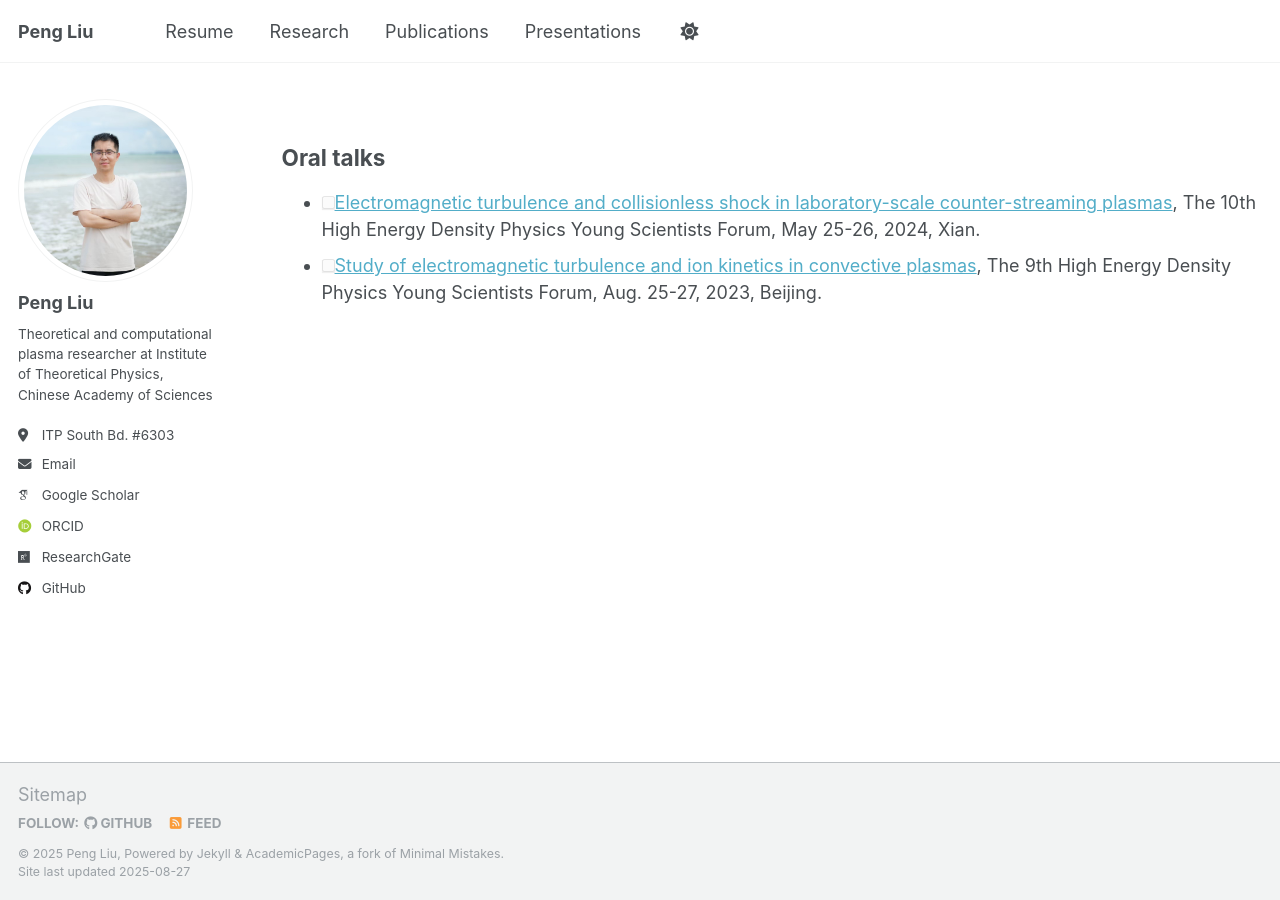
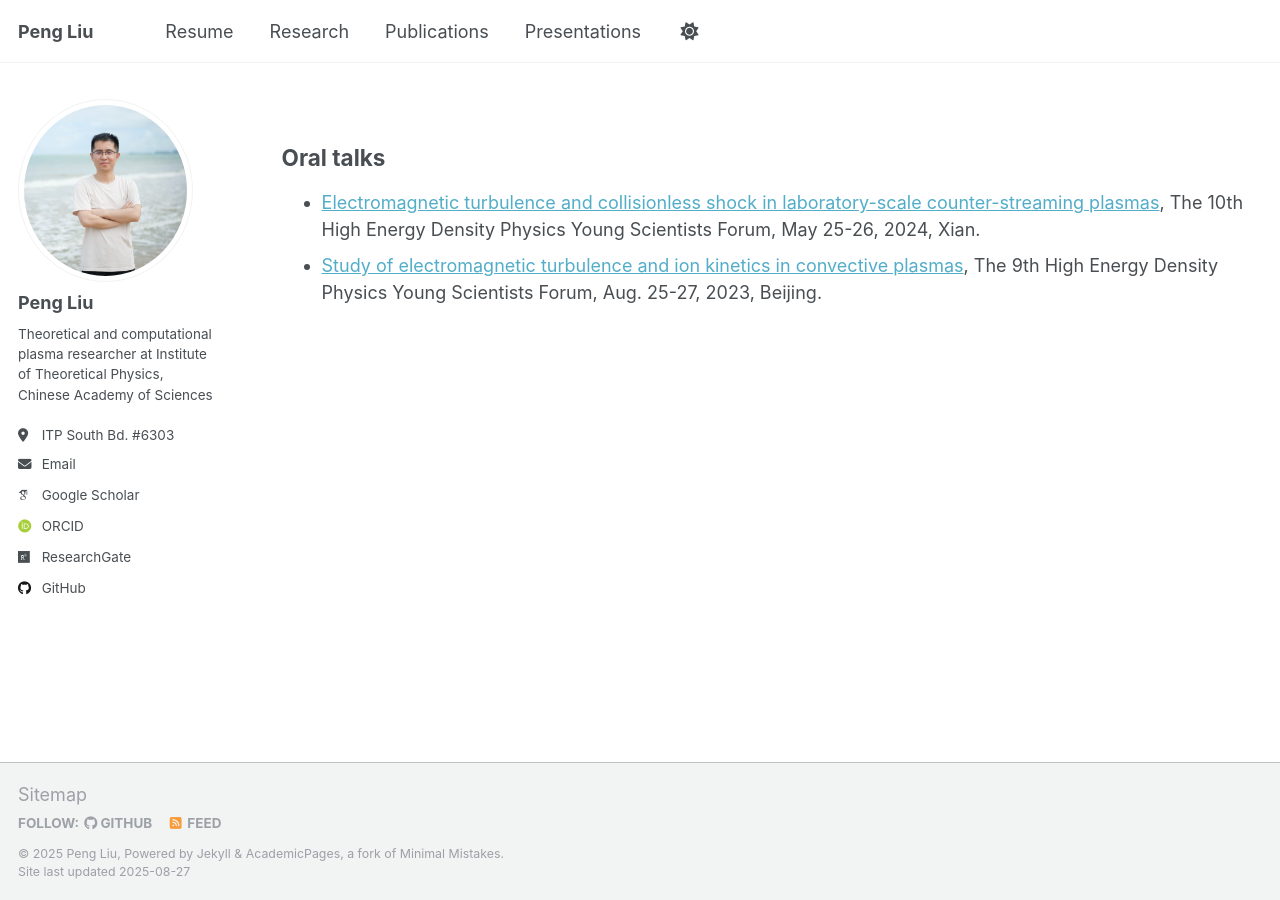
Before and after one commit to pliulfcuigithub/pliulfcuigithub.github.io, a Jekyll site: the page built from _pages/presentations.md, in a window 1280 px wide. Built offline with Jekyll 4.4.1, drawn with Linux system fonts in a browser that asks for light colours; some web fonts are replaced.

Commit message:
Update presentations.md

```diff
--- a/_pages/presentations.md
+++ b/_pages/presentations.md
@@ -6,8 +6,8 @@ author_profile: true
 
 {% include base_path %}
 ## Oral talks
-- [ ] [Electromagnetic turbulence and collisionless shock in laboratory-scale counter-streaming plasmas](https://hedp2024.hplpb.com.cn/zh-CN/web/article/menudetail?mid=1272), The 10th High Energy Density Physics Young Scientists Forum, May 25-26, 2024, Xian.
-- [ ] [Study of electromagnetic turbulence and ion kinetics in convective plasmas](https://hedp2023.hplpb.com.cn/Page), The 9th High Energy Density Physics Young Scientists Forum, Aug. 25-27, 2023, Beijing.
+-  [Electromagnetic turbulence and collisionless shock in laboratory-scale counter-streaming plasmas](https://hedp2024.hplpb.com.cn/zh-CN/web/article/menudetail?mid=1272), The 10th High Energy Density Physics Young Scientists Forum, May 25-26, 2024, Xian.
+-  [Study of electromagnetic turbulence and ion kinetics in convective plasmas](https://hedp2023.hplpb.com.cn/Page), The 9th High Energy Density Physics Young Scientists Forum, Aug. 25-27, 2023, Beijing.
 
 [//]: <> Invited talks and seminars
 [//]:  ======
```
